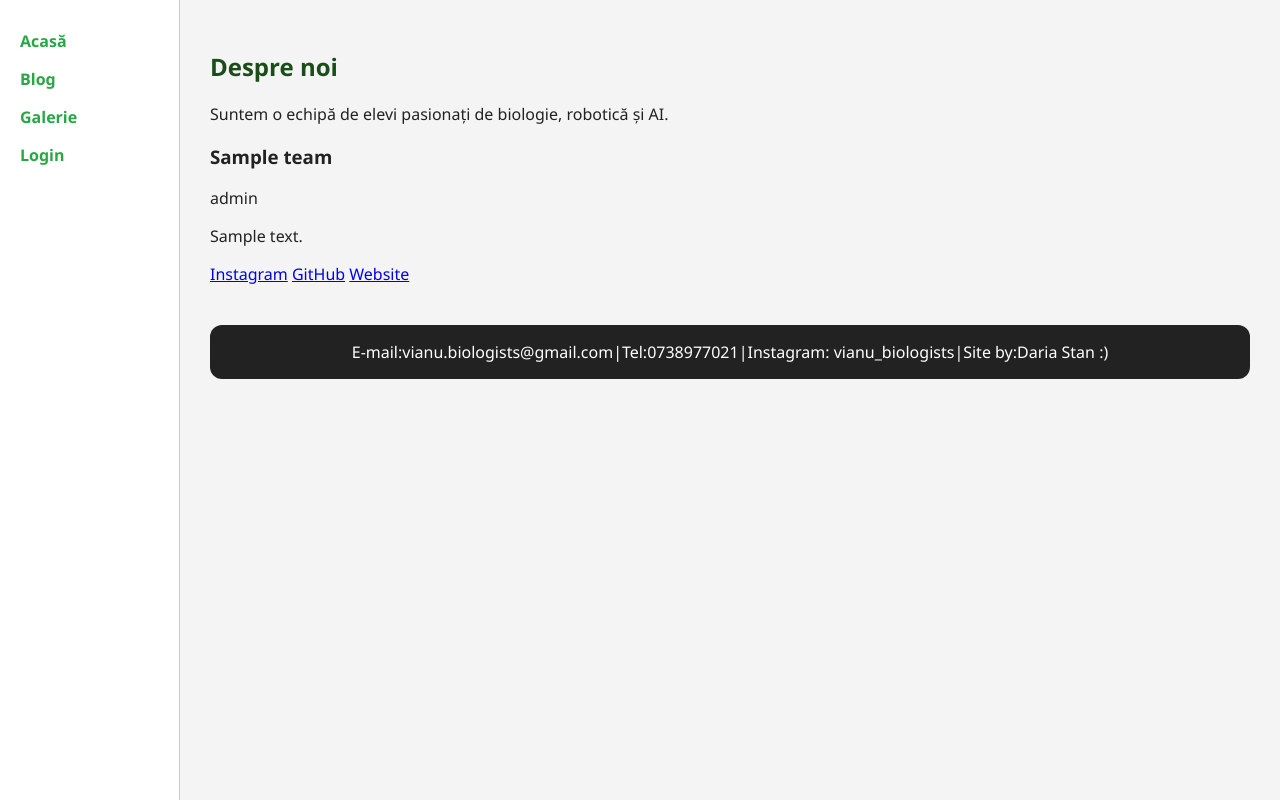
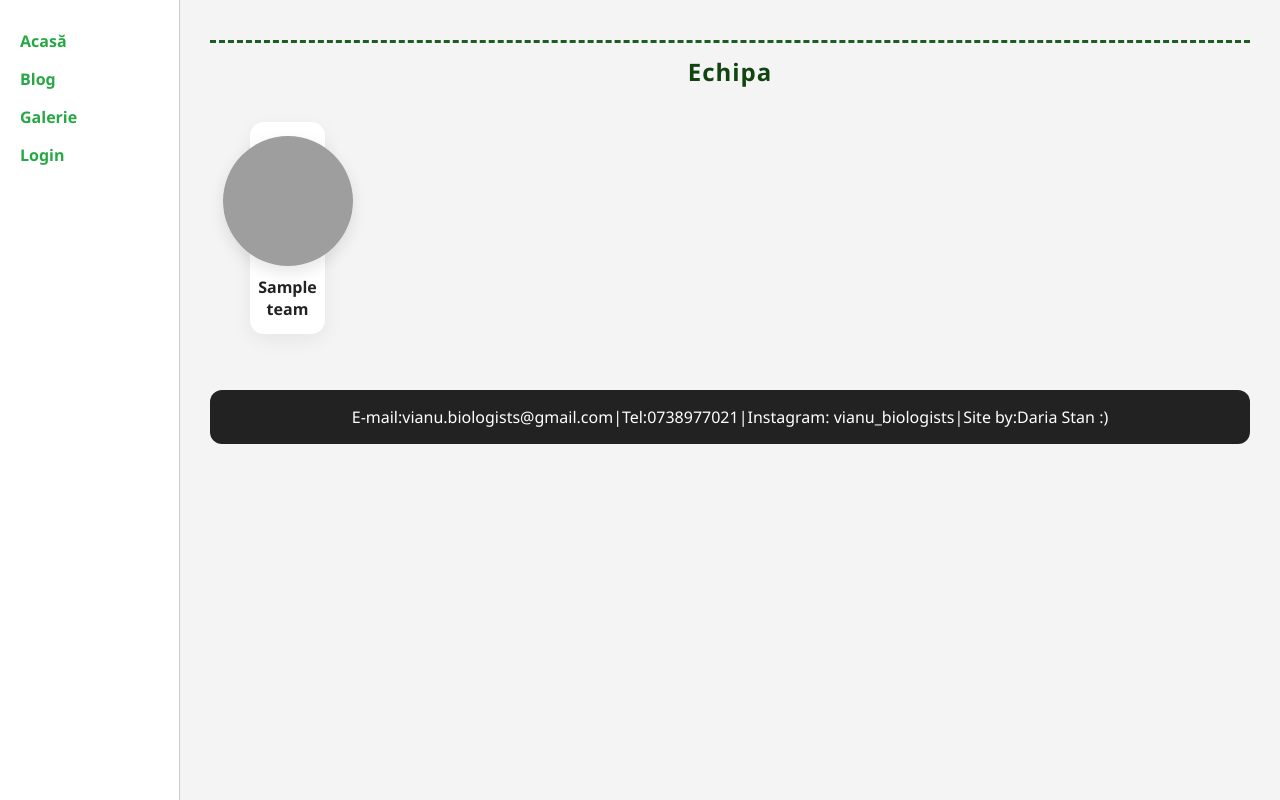
Before and after one commit to yokosumei/vianu_bio_site, a Flask app: template templates/about.html in a window 1280 px wide. Run offline with Flask 3, Linux system fonts and the light colour scheme; the template is opened without the code that fills it: most values are stand-ins (such as "Sample title", 1, 10 or a date in 2020); grey boxes are pictures that could not be loaded.

Commit message:
Update about.html

```diff
--- a/templates/about.html
+++ b/templates/about.html
@@ -3,29 +3,51 @@
 
 {% block content %}
 <section class="about">
-  <header class="about-hero">
-    <h1>Despre noi</h1>
-    <p>Suntem o echipă de elevi pasionați de biologie, robotică și AI.</p>
-  </header>
+  <h1 class="about-title">Echipa</h1>
 
   <div class="team-grid">
     {% if team %}
       {% for m in team %}
-      <article class="member-card">
-        <div class="avatar" style="background-image:url('{{ url_for('static', filename=m.photo or 'images/team/placeholder.jpg') }}')"></div>
-        <h3>{{ m.name }}</h3>
-        {% if m.role %}<p class="role">{{ m.role }}</p>{% endif %}
-        {% if m.bio %}<p class="bio">{{ m.bio }}</p>{% endif %}
-        <div class="links">
-          {% if m.instagram %}<a target="_blank" href="{{ m.instagram }}">Instagram</a>{% endif %}
-          {% if m.github %}<a target="_blank" href="{{ m.github }}">GitHub</a>{% endif %}
-          {% if m.site %}<a target="_blank" href="{{ m.site }}">Website</a>{% endif %}
-        </div>
-      </article>
+      <figure class="member">
+        <img
+          src="{{ url_for('static', filename=m.photo or 'images/team/placeholder.jpg') }}"
+          alt="{{ m.name }}"
+          loading="lazy">
+        <figcaption>{{ m.name }}</figcaption>
+      </figure>
       {% endfor %}
     {% else %}
       <p>Adaugă membri în <code>static/data/team.json</code> ca să apară aici.</p>
     {% endif %}
   </div>
 </section>
+
+<style>
+.about{ padding-top: 10px; }
+.about-title{
+  text-align:center; margin:0 0 18px; letter-spacing:1px; color:#114411;
+  border-top:3px dashed #1b5e20; padding-top:12px;
+}
+.team-grid{
+  display:grid;
+  grid-template-columns: repeat(auto-fill, minmax(140px, 1fr));
+  gap: 22px;
+  align-items:start;
+}
+.member{
+  display:flex; flex-direction:column; align-items:center; gap:10px;
+  padding:14px; background:#fff; border-radius:14px;
+  box-shadow: 0 6px 20px rgba(0,0,0,.06);
+}
+.member img{
+  width:130px; height:130px; object-fit:cover; border-radius:999px;
+  box-shadow: 0 6px 16px rgba(0,0,0,.10);
+}
+.member figcaption{
+  font-weight:800; text-align:center;
+}
+@media (max-width: 600px){
+  .member img{ width:110px; height:110px; }
+}
+</style>
 {% endblock %}
```
